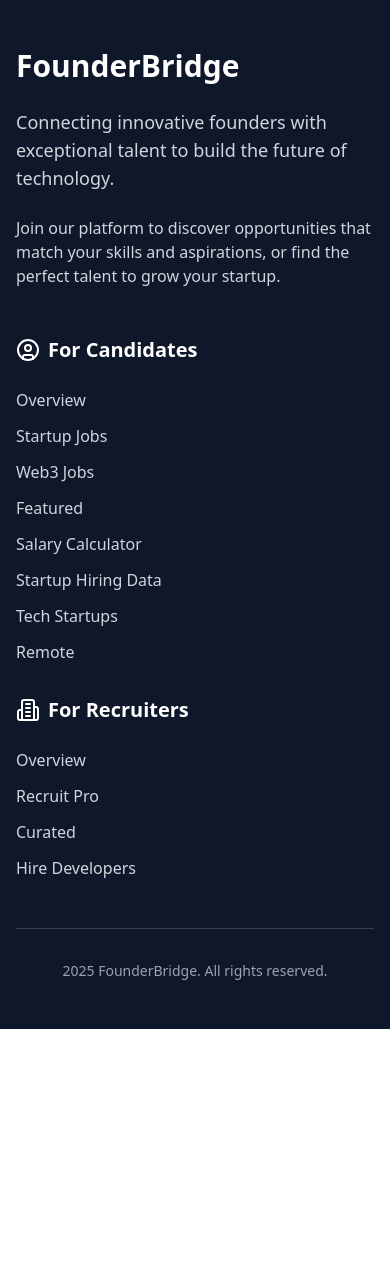
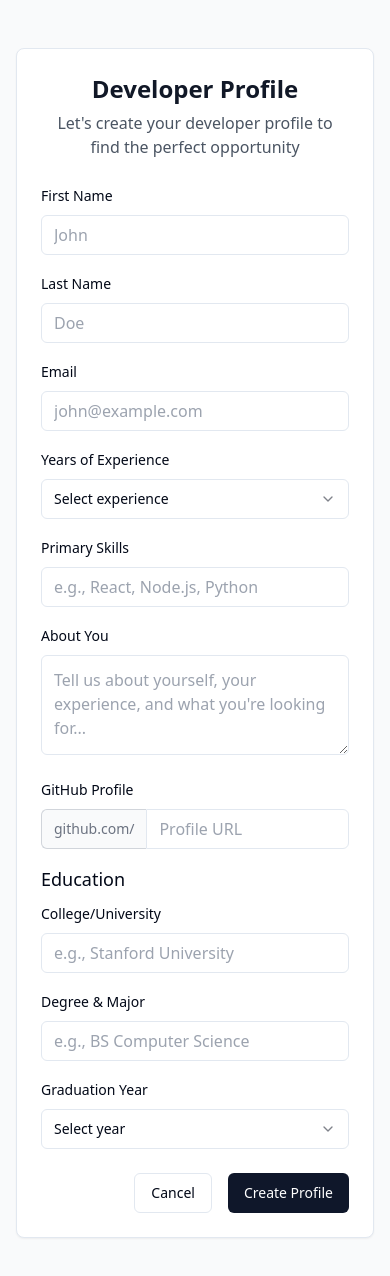
Before and after one commit to mayank-0789/techstart-matching, a React (Vite) app: page /signup/candidate in a window 390 px wide. Shown: the top 1276 px of the page. Before the commit the page ends 1029 px from the top, so only its background shows below. Built offline with nearby package versions, Linux system fonts and the light colour scheme.

Commit message:
Signup is added for developer

```diff
--- a/src/App.tsx
+++ b/src/App.tsx
@@ -2,25 +2,23 @@ import { Toaster } from "@/components/ui/toaster";
 import { Toaster as Sonner } from "@/components/ui/sonner";
 import { TooltipProvider } from "@/components/ui/tooltip";
 import { QueryClient, QueryClientProvider } from "@tanstack/react-query";
-import { BrowserRouter, Routes, Route } from "react-router-dom";
+import { BrowserRouter as Router, Routes, Route } from 'react-router-dom';
 import Index from "./pages/Index";
-import Footer from "./components/Footer";
+import { DeveloperSignup } from './pages/DeveloperSignup';
 
 const queryClient = new QueryClient();
 
 const App = () => (
   <QueryClientProvider client={queryClient}>
     <TooltipProvider>
-      <div className="min-h-screen flex flex-col">
-        <Toaster />
-        <Sonner />
-        <BrowserRouter>
-          <Routes>
-            <Route path="/" element={<Index />} />
-          </Routes>
-          <Footer />
-        </BrowserRouter>
-      </div>
+      <Toaster />
+      <Sonner />
+      <Router>
+        <Routes>
+          <Route path="/" element={<Index />} />
+          <Route path="/signup/candidate" element={<DeveloperSignup />} />
+        </Routes>
+      </Router>
     </TooltipProvider>
   </QueryClientProvider>
 );
--- a/src/components/Hero.tsx
+++ b/src/components/Hero.tsx
@@ -16,7 +16,7 @@ export const Hero = () => {
           <Button size="lg" asChild className="w-full sm:w-auto">
             <Link to="/signup">I'm a Founder</Link>
           </Button>
-          <Button size="lg" variant="outline" asChild className="w-full sm:w-auto">
+          <Button size="lg" variant="outline" asChild className="w-full sm:w-auto ">
             <Link to="/signup">I'm a Developer</Link>
           </Button>
         </div>
--- a/src/components/Navbar.tsx
+++ b/src/components/Navbar.tsx
@@ -1,7 +1,10 @@
 import { Button } from "@/components/ui/button";
 import { Link } from "react-router-dom";
+import { useState } from "react";
 
 export const Navbar = () => {
+  const [isDropdownOpen, setIsDropdownOpen] = useState(false);
+
   return (
     <nav className="border-b bg-white/80 backdrop-blur-sm fixed w-full z-10">
       <div className="max-w-7xl mx-auto px-4 sm:px-6 lg:px-8">
@@ -9,16 +12,22 @@ export const Navbar = () => {
           <Link to="/" className="text-xl font-bold text-primary">
             CoFounderMatch
           </Link>
-          <div className="flex gap-4">
-            <Button variant="ghost" asChild>
-              <Link to="/browse">Browse</Link>
+          <div className="relative">
+            <Button onClick={() => setIsDropdownOpen(!isDropdownOpen)}>
+              Sign Up
             </Button>
-            <Button variant="ghost" asChild>
-              <Link to="/profile">Create Profile</Link>
-            </Button>
-            <Button asChild>
-              <Link to="/signup">Sign Up</Link>
-            </Button>
+            <div className={`absolute right-0 mt-2 w-60 bg-white border rounded-md shadow-lg transition-all duration-200 ${
+              isDropdownOpen ? 'opacity-100 visible' : 'opacity-0 invisible'
+            }`}>
+              <div className="py-2">
+                <Link to="/signup/recruiter" className="block px-4 py-2 text-sm text-gray-700 hover:bg-gray-100 hover:text-red-500">
+                  I'm looking for candidates
+                </Link>
+                <Link to="/signup/candidate" className="block px-4 py-2 text-sm text-gray-700 hover:bg-gray-100 hover:text-red-500">
+                  I'm looking for a job
+                </Link>
+              </div>
+            </div>
           </div>
         </div>
       </div>
--- /dev/null
+++ b/src/pages/DeveloperSignup.tsx
@@ -0,0 +1,135 @@
+import { Button } from "@/components/ui/button";
+import { Card, CardHeader, CardContent, CardFooter } from "@/components/ui/card";
+import { Input } from "@/components/ui/input";
+import { Label } from "@/components/ui/label";
+import {
+  Select,
+  SelectContent,
+  SelectItem,
+  SelectTrigger,
+  SelectValue
+} from "@/components/ui/select";
+
+
+export const DeveloperSignup = () => {
+
+  return (
+    <div className="min-h-screen bg-gray-50 py-12 px-4 sm:px-6 lg:px-8">
+      <div className="max-w-2xl mx-auto">
+        <Card>
+          <CardHeader>
+            <h2 className="text-2xl font-bold text-center text-gray-900">
+              Developer Profile
+            </h2>
+            <p className="mt-2 text-center text-gray-600">
+              Let's create your developer profile to find the perfect opportunity
+            </p>
+          </CardHeader>
+          <CardContent className="space-y-6">
+            {/* Basic Information */}
+            <div className="space-y-4">
+              <div className="grid grid-cols-1 gap-4 sm:grid-cols-2">
+                <div className="space-y-2">
+                  <Label htmlFor="firstName">First Name</Label>
+                  <Input id="firstName" placeholder="John" />
+                </div>
+                <div className="space-y-2">
+                  <Label htmlFor="lastName">Last Name</Label>
+                  <Input id="lastName" placeholder="Doe" />
+                </div>
+              </div>
+
+              <div className="space-y-2">
+                <Label htmlFor="email">Email</Label>
+                <Input id="email" type="email" placeholder="john@example.com" />
+              </div>
+
+              <div className="space-y-2">
+                <Label htmlFor="experience">Years of Experience</Label>
+                <Select>
+                  <SelectTrigger>
+                    <SelectValue placeholder="Select experience" />
+                  </SelectTrigger>
+                  <SelectContent className="bg-white">
+                    <SelectItem value="0-1">0-1 years</SelectItem>
+                    <SelectItem value="1-3">1-3 years</SelectItem>
+                    <SelectItem value="3-5">3-5 years</SelectItem>
+                    <SelectItem value="5+">5+ years</SelectItem>
+                  </SelectContent>
+                </Select>
+              </div>
+
+              <div className="space-y-2">
+                <Label htmlFor="skills">Primary Skills</Label>
+                <Input id="skills" placeholder="e.g., React, Node.js, Python" />
+              </div>
+
+              <div className="space-y-2">
+                <Label htmlFor="bio">About You</Label>
+                <textarea
+                  id="bio"
+                  className="w-full min-h-[100px] p-3 border rounded-md"
+                  placeholder="Tell us about yourself, your experience, and what you're looking for..."
+                />
+              </div>
+
+              <div className="space-y-2">
+                <Label htmlFor="github">GitHub Profile</Label>
+                <div className="flex">
+                  <span className="inline-flex items-center px-3 rounded-l-md border border-r-0 border-gray-300 bg-gray-50 text-gray-500 text-sm">
+                    github.com/
+                  </span>
+                  <Input
+                    id="github"
+                    className="rounded-l-none"
+                    placeholder="Profile URL"
+                  />
+                </div>
+              </div>
+
+              {/* Education Section */}
+              <div className="space-y-2">
+                <h3 className="text-lg font-medium">Education</h3>
+                <div className="space-y-4">
+                  <div className="space-y-2">
+                    <Label htmlFor="university">College/University</Label>
+                    <Input id="university" placeholder="e.g., Stanford University" />
+                  </div>
+
+                  <div className="grid grid-cols-1 gap-4 sm:grid-cols-2">
+                    <div className="space-y-2">
+                      <Label htmlFor="degree">Degree & Major</Label>
+                      <Input id="degree" placeholder="e.g., BS Computer Science" />
+                    </div>
+                    <div className="space-y-2">
+                      <Label htmlFor="graduation">Graduation Year</Label>
+                      <Select>
+                        <SelectTrigger>
+                          <SelectValue placeholder="Select year" />
+                        </SelectTrigger>
+                        <SelectContent className="bg-white">
+                          {Array.from({ length: 10 }, (_, i) => {
+                            const year = new Date().getFullYear() - i;
+                            return (
+                              <SelectItem key={year} value={year.toString()}>
+                                {year}
+                              </SelectItem>
+                            );
+                          })}
+                        </SelectContent>
+                      </Select>
+                    </div>
+                  </div>
+                </div>
+              </div>
+            </div>
+          </CardContent>
+          <CardFooter className="flex justify-end space-x-4">
+            <Button variant="outline">Cancel</Button>
+            <Button>Create Profile</Button>
+          </CardFooter>
+        </Card>
+      </div>
+    </div>
+  );
+};
```
